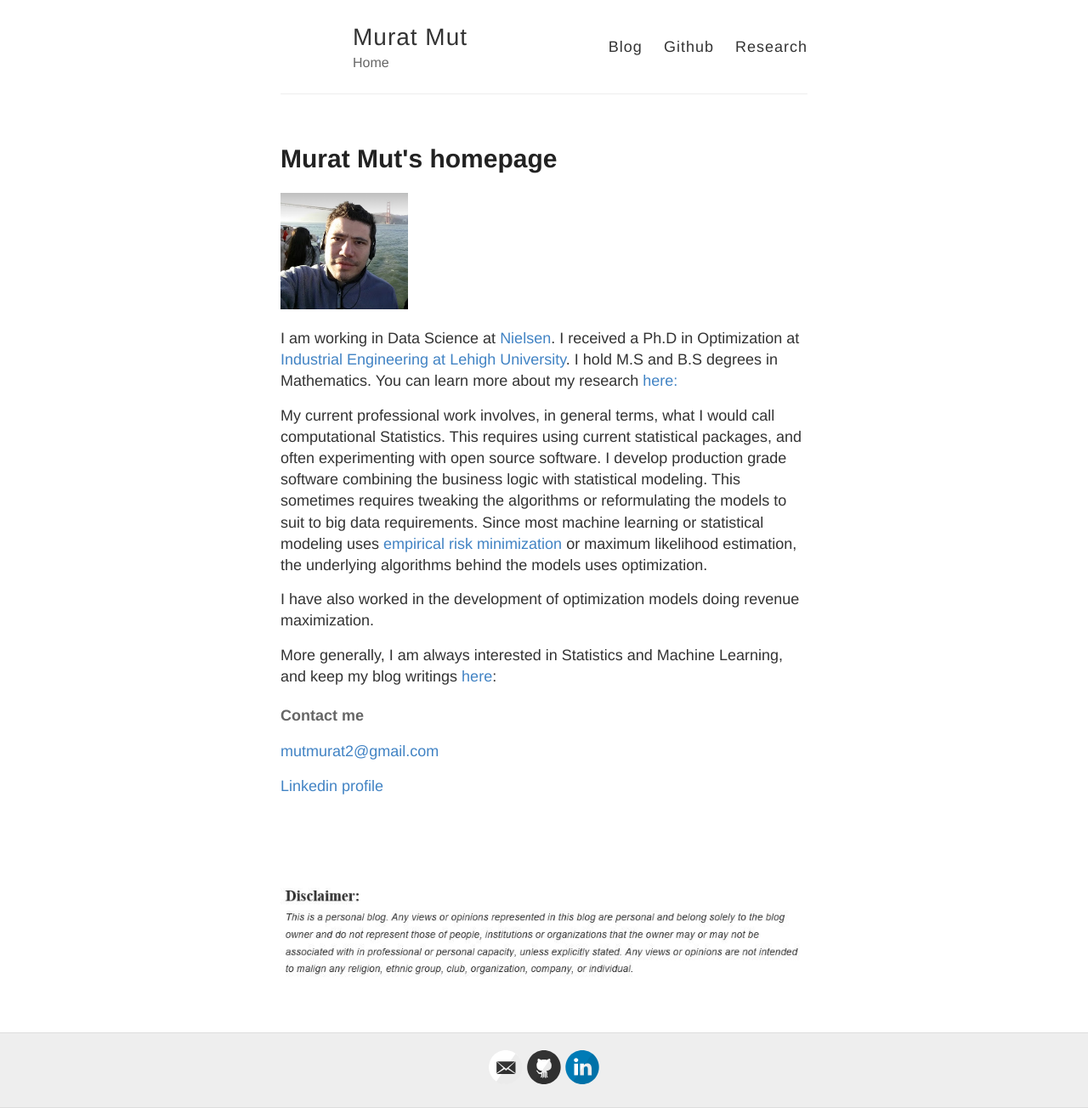
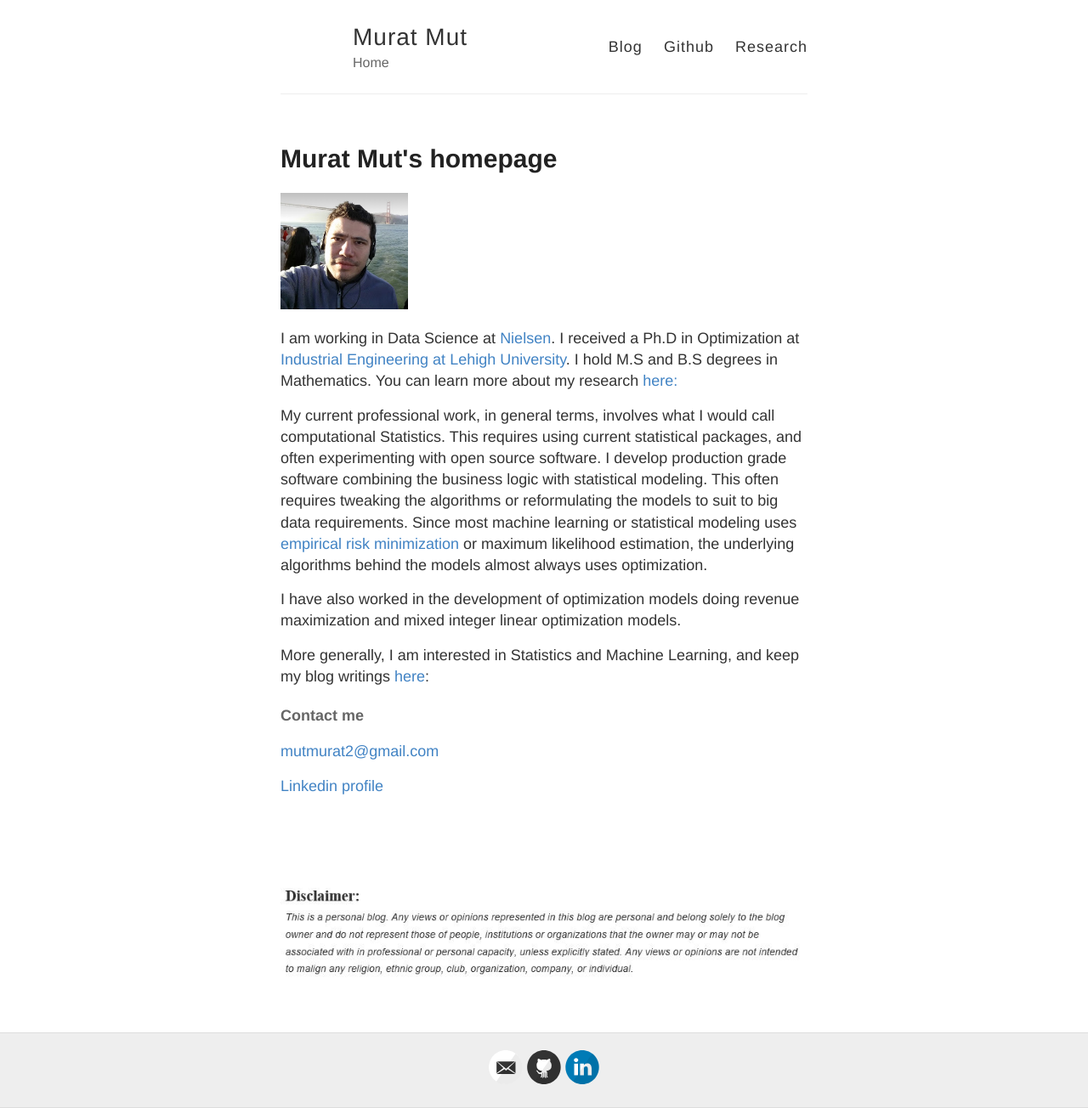
Before and after one commit to muratmut/muratmut.github.io, a Jekyll site: the page index.html, which Jekyll copies as it is, in a window 1280 px wide. Shown: the whole page at 85% size. Built offline with Jekyll 4.4.1, drawn with Linux system fonts in a browser that asks for light colours.

Commit message:
Update index.html

```diff
--- a/index.html
+++ b/index.html
@@ -61,15 +61,15 @@
 <a href="https://engineering.lehigh.edu/ise">Industrial Engineering at Lehigh University</a>. I hold M.S and B.S degrees in Mathematics.
 You can learn more about my research <a href="https://muratmut.github.io/research/">here:</a></p>
 
-<p>My current professional work involves, in general terms, what I would call computational Statistics. This requires using
+<p>My current professional work, in general terms, involves what I would call computational Statistics. This requires using
 current statistical packages, and often experimenting with open source software. I develop production grade software combining the business logic with statistical modeling.
-This sometimes requires tweaking the algorithms or reformulating the models to suit to big data requirements. Since most machine learning
+This often requires tweaking the algorithms or reformulating the models to suit to big data requirements. Since most machine learning
 or statistical modeling uses <a href="https://en.wikipedia.org/wiki/Empirical_risk_minimization">empirical risk minimization</a> or
-maximum likelihood estimation, the underlying algorithms behind the models uses optimization.</p>
+maximum likelihood estimation, the underlying algorithms behind the models almost always uses optimization.</p>
 
-<p>I have also worked in the development of optimization models doing revenue maximization.</p>
+<p>I have also worked in the development of optimization models doing revenue maximization and mixed integer linear optimization models.</p>
 
-<p>More generally, I am always interested in Statistics and Machine Learning, and keep my blog writings <a href="https://muratmut.github.io/blog/">here</a>:</p>
+<p>More generally, I am interested in Statistics and Machine Learning, and keep my blog writings <a href="https://muratmut.github.io/blog/">here</a>:</p>
 
 <h4 id="contact-me">Contact me</h4>
 <p><a href="mailto:mutmurat2@gmail.com">mutmurat2@gmail.com</a></p>
```
